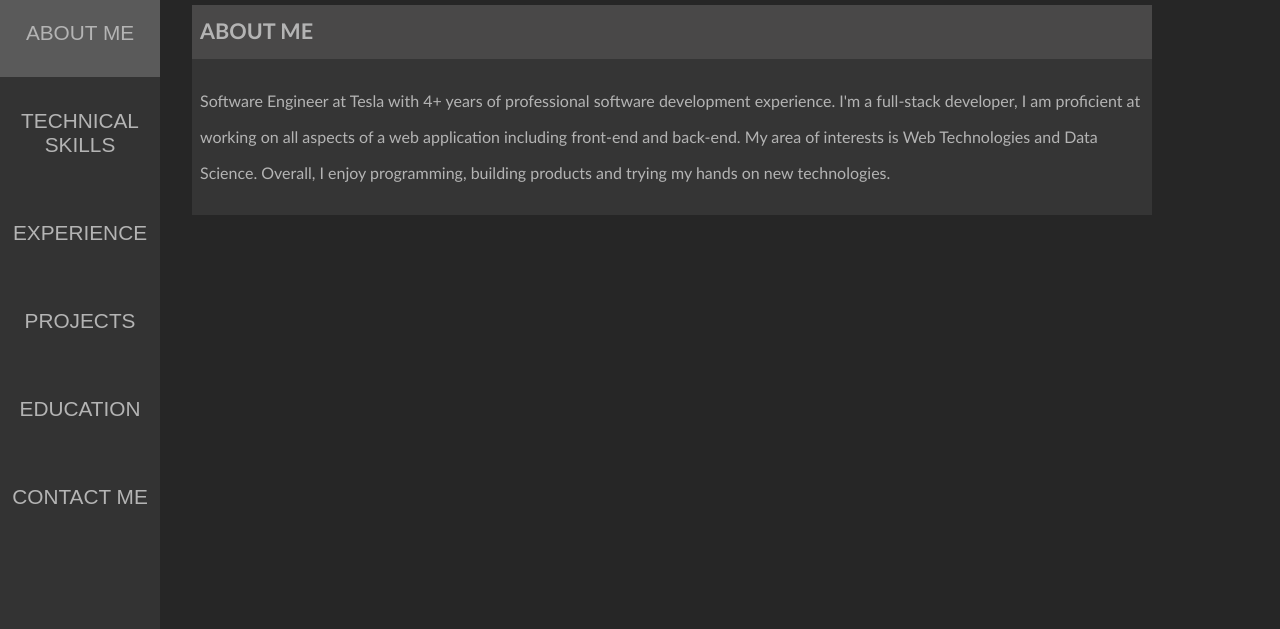
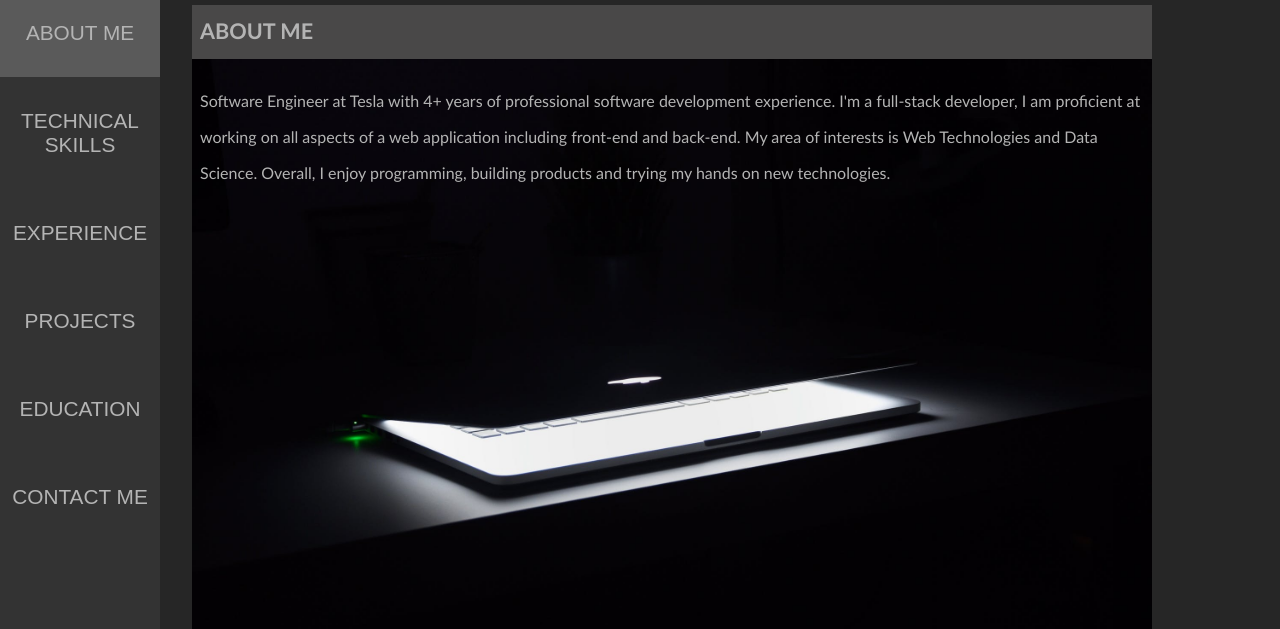
Before and after one commit to joetomjob/joetomjob-github.io, a plain HTML site: page index.html in a window 1280 px wide. Shown: the part 171-800 px from the top of the page. Drawn offline with Linux system fonts and the light colour scheme.

Commit message:
new homepage image

```diff
--- a/index.html
+++ b/index.html
@@ -40,11 +40,11 @@
             <button class="tablinks" onclick="openCity(event, 'ContactMe')">CONTACT ME</button>
           </div>
           <div style="overflow: scroll;">
-            <div id="About Me" class="tabcontent" style="display: block;">
+            <div id="About Me" class="tabcontent" style="display: block; height: 100%;">
                 <div class="panel">
                     <span class="boldtext">ABOUT ME</span>
                 </div>
-                <div class="aboutpanel">
+                <div class="aboutpanel myfullimage">
                   <p style="word-wrap: break-word;">Software Engineer at Tesla with 4+ years of professional software development experience. I'm a full-stack developer, I am proficient at working on all aspects of a web application including front-end and back-end. My area of interests is Web Technologies and Data Science. Overall, I enjoy programming, building products and trying my hands on new technologies.
                   </p>
                 </div>
--- a/stylesheets/newstylesheet.css
+++ b/stylesheets/newstylesheet.css
@@ -108,6 +108,13 @@ body {
     font-size: 2vmin;
 }
 
+.myfullimage{
+  background-image: url("../assets/images/laptop.jpeg");
+  background-repeat: no-repeat;
+  /* background-size: contain; */
+  background-size: 100%;
+}
+
 .subpanel{
   background-color: rgb(53, 53, 53);
   color: rgb(180, 180, 180);
@@ -120,6 +127,7 @@ body {
   color: rgb(180, 180, 180);
   padding: 1vmin 0 1vmin 1vmin;
   font-size: 2vmin;
+  height: 100%;
 }
 
 .boldtext{
```
Also changed, not shown: assets/images/laptop.jpeg (added), assets/images/laptop_old.jpeg (added), assets/images/wallpaper.jpg (added).
